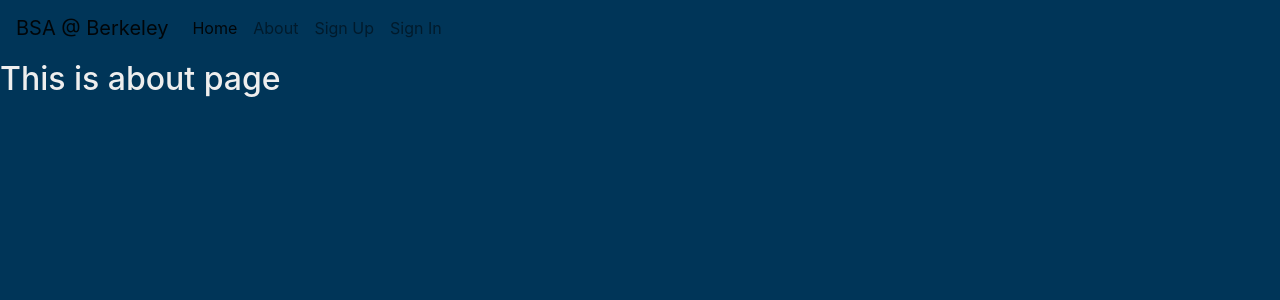
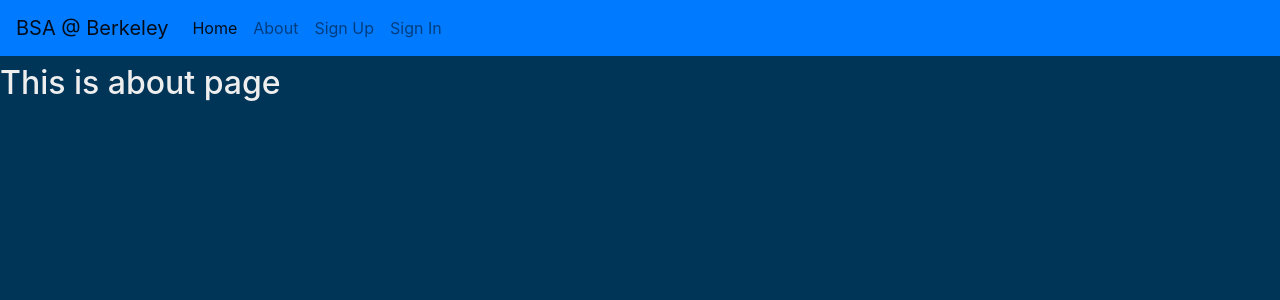
Before and after one commit to Bangladesh-At-UC-Berkeley/BSA_at_Berkeley, a Django app: page /about/ in a window 1280 px wide. Shown: the top 300 px of the page. Run offline with Django 3.2, Linux system fonts and the light colour scheme; some libraries are stand-ins or nearby versions.

Commit message:
added a bit of padding for the navbar so it doesn't overlap other elements

```diff
--- a/bsa_berkeley/static/css/carosoul.css
+++ b/bsa_berkeley/static/css/carosoul.css
@@ -1,6 +1,7 @@
 body {
   background: #003558;
   color: #eee;
+  padding-top: 60px;
 }
 
 .item-wrapper {
--- a/bsa_berkeley/templates/base.html
+++ b/bsa_berkeley/templates/base.html
@@ -39,7 +39,7 @@
   <body>
 
     <div class="mb-1">
-      <nav class="navbar navbar-expand-lg navbar-light">
+      <nav class="navbar navbar-expand-lg navbar-light fixed-top bg-primary">
         <button class="navbar-toggler navbar-toggler-right" type="button" data-toggle="collapse" data-target="#navbarSupportedContent" aria-controls="navbarSupportedContent" aria-expanded="false" aria-label="Toggle navigation">
           <span class="navbar-toggler-icon"></span>
         </button>
```
